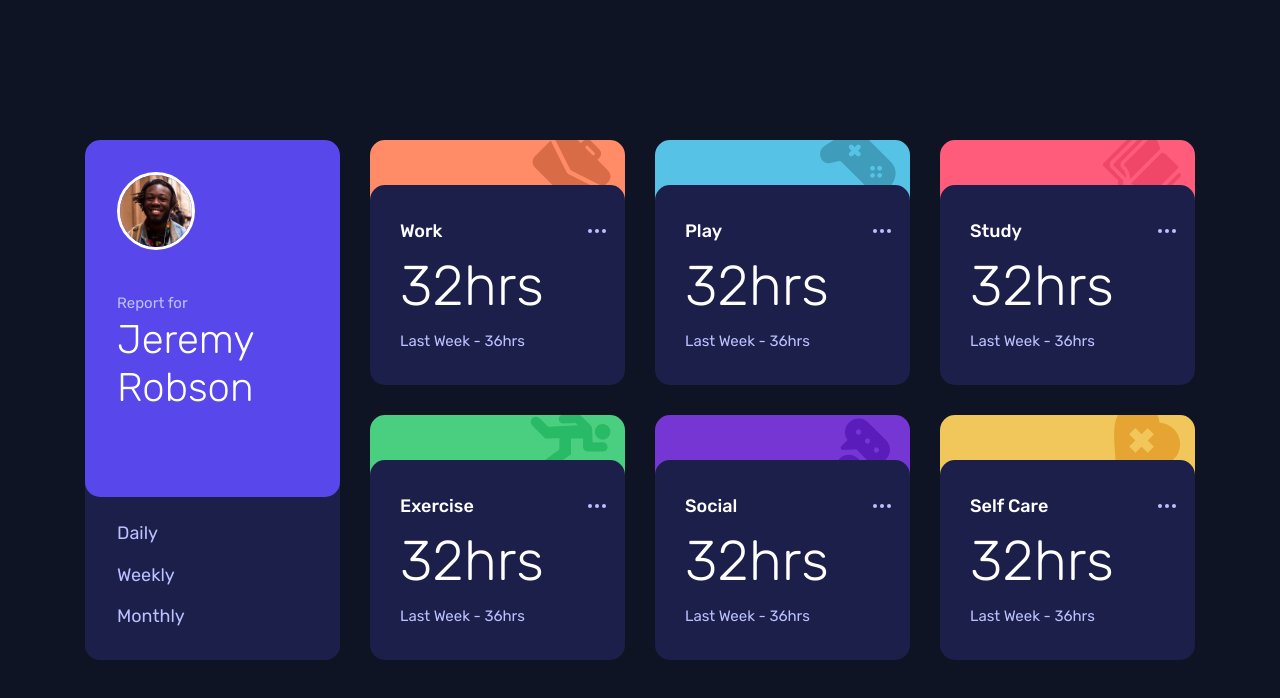
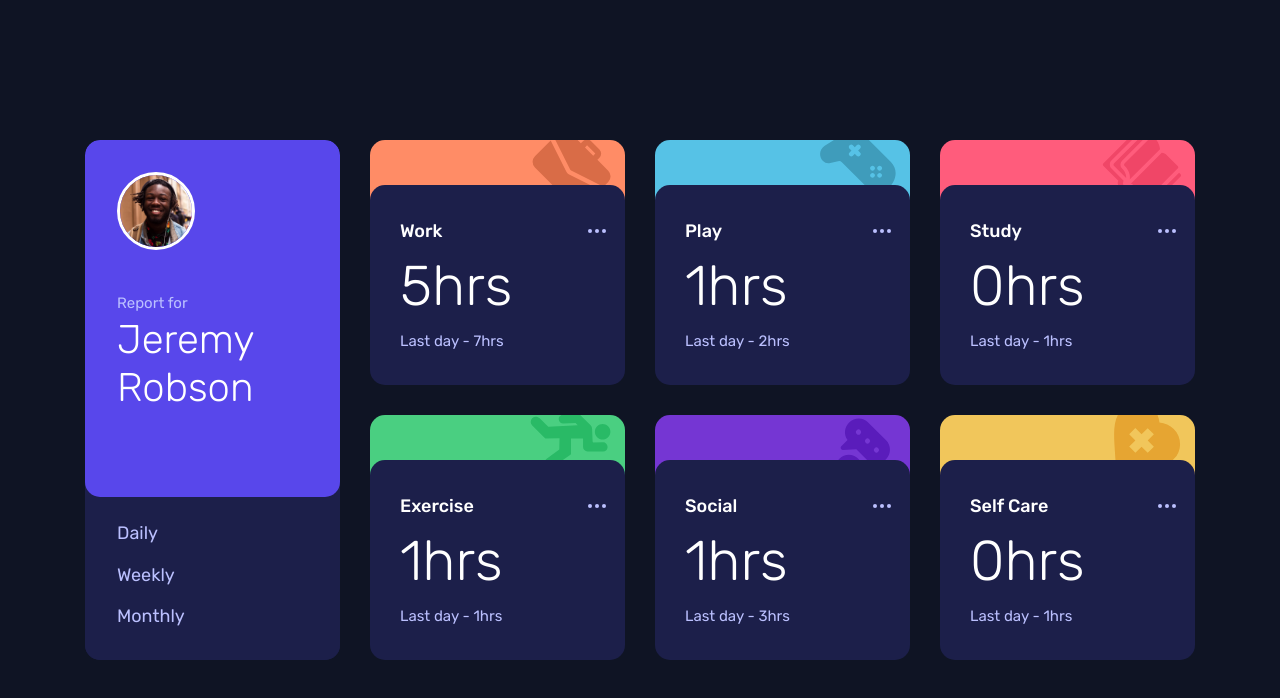
Before and after one commit to Henrique1204/Time-Tracking-Dashboard, a React (Create React App) app: page / in a window 1280 px wide. Shown: the top 698 px of the page. Built offline with nearby package versions, Linux system fonts and the light colour scheme.

Commit message:
Renderizar informacoes do contexto

```diff
--- a/src/App.tsx
+++ b/src/App.tsx
@@ -16,12 +16,15 @@ const App = (): JSX.Element => {
     <main className="App">
       <SideBar />
 
-      <CardAtividade tipo="work" horasAtuais={32} horasPassadas={36} />
-      <CardAtividade tipo="play" horasAtuais={32} horasPassadas={36} />
-      <CardAtividade tipo="study" horasAtuais={32} horasPassadas={36} />
-      <CardAtividade tipo="exercise" horasAtuais={32} horasPassadas={36} />
-      <CardAtividade tipo="social" horasAtuais={32} horasPassadas={36} />
-      <CardAtividade tipo="self_care" horasAtuais={32} horasPassadas={36} />
+      {atividade?.atividades.map(({ title, timeframes }, index) => (
+        <CardAtividade
+          key={`${title}_${index}`}
+          tipo={title}
+          horasAtuais={timeframes?.current}
+          horasPassadas={timeframes?.previous}
+          periodo={atividade.timeframeAtivo}
+        />
+      ))}
     </main>
   );
 };
--- a/src/Component/CardAtividade/CardAtividade.component.tsx
+++ b/src/Component/CardAtividade/CardAtividade.component.tsx
@@ -3,18 +3,22 @@ import BotaoOpcoes from '../BotaoOpcoes';
 
 import estilos from './CardAtividade.module.css';
 
-type TipoAtividade =
-  | 'work'
-  | 'play'
-  | 'study'
-  | 'exercise'
-  | 'social'
-  | 'self_care';
+import {
+  TimeframeKeys,
+  TitleAtividade,
+} from '../../Context/types/Atividade.interface';
 
 type CardAtividadeProps = {
-  tipo: TipoAtividade;
+  tipo: TitleAtividade;
   horasAtuais: number;
   horasPassadas: number;
+  periodo: TimeframeKeys | null;
+};
+
+const textoPeriodo = {
+  daily: 'day',
+  weekly: 'week',
+  monthly: 'month',
 };
 
 /**
@@ -22,11 +26,13 @@ type CardAtividadeProps = {
  * @param {TipoAtividade} tipo Tipo de atividade que o usuário realziou.
  * @param {number} horaAtual Quantas horas o usuário executou a atividade no período atual.
  * @param {number} horasPassadas Quantas horas o usuário executou a atividade no período passado.
+ * @param {TimeframeKeys} periodo O período ao qual se refere os dados.
  */
 const CardAtividade: FC<CardAtividadeProps> = ({
   tipo,
   horasAtuais,
   horasPassadas,
+  periodo,
 }) => {
   const [opcoesHover, setOpcoesHover] = React.useState<boolean>(false);
 
@@ -42,9 +48,11 @@ const CardAtividade: FC<CardAtividadeProps> = ({
 
         <h2 className={estilos.horas}>{horasAtuais}hrs</h2>
 
-        <span className={estilos.ultimaSemana}>
-          Last Week - {horasPassadas}hrs
-        </span>
+        {periodo && (
+          <span className={estilos.ultimaSemana}>
+            Last {textoPeriodo[periodo]} - {horasPassadas}hrs
+          </span>
+        )}
       </div>
     </div>
   );
--- a/src/Context/Atividade.context.tsx
+++ b/src/Context/Atividade.context.tsx
@@ -50,10 +50,17 @@ export const AtividadeProvider: React.FC = ({ children }) => {
     ) as TimeframeKeys;
 
     const timeframeAtivo: TimeframeKeys =
-      timeframeInStorage || state.timeframeAtivo || 'daily';
+      timeframeInStorage || state.timeframeAtivo;
+
+    if (!timeframeAtivo) {
+      return dispatch({
+        type: AtividadeActionName.SET_TIMEFRAME_DAILY,
+        payload: null,
+      });
+    }
 
     const atividades = data.map(({ title, timeframes }) => ({
-      title,
+      title: title.toLowerCase().replace(' ', '_'),
       timeframes: timeframes[timeframeAtivo],
     }));
 
--- a/src/Context/types/Atividade.interface.tsx
+++ b/src/Context/types/Atividade.interface.tsx
@@ -5,9 +5,17 @@ interface Timeframe {
 
 export type TimeframeKeys = 'daily' | 'weekly' | 'monthly';
 
+export type TitleAtividade =
+  | 'work'
+  | 'play'
+  | 'study'
+  | 'exercise'
+  | 'social'
+  | 'self_care';
+
 interface AtividadeItem {
-  title: string | null;
-  timeframes: Timeframe | null;
+  title: TitleAtividade;
+  timeframes: Timeframe;
 }
 
 export interface AtividadeContextState {
```
